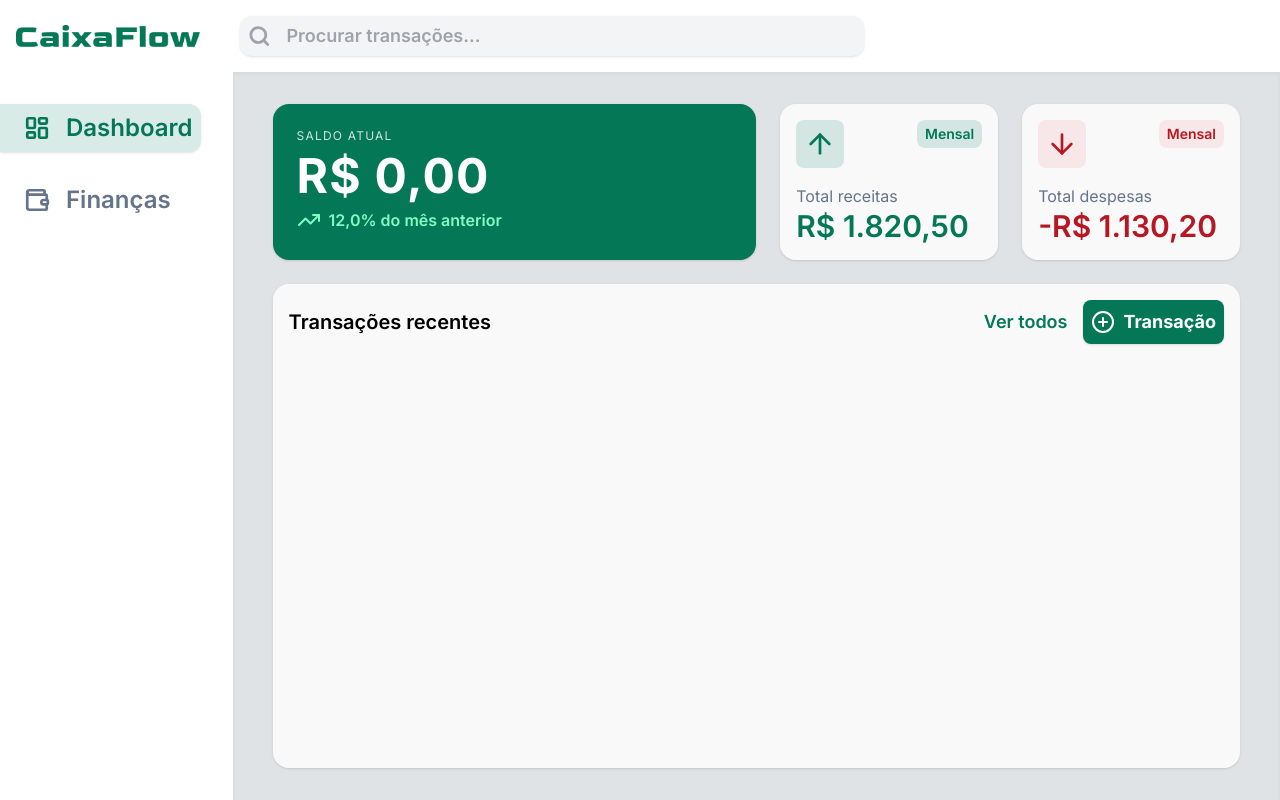
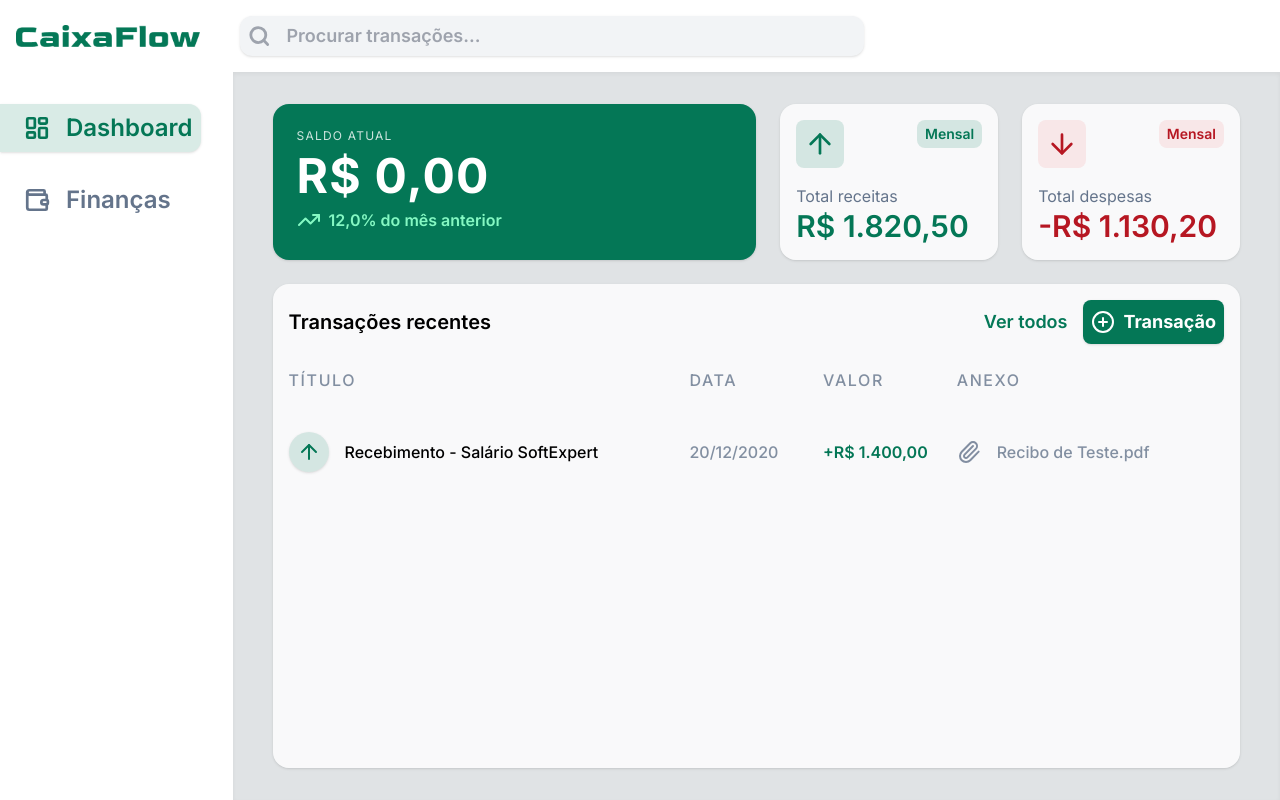
Before and after one commit to CaioSouza07/caixa-flow-web, a React (Vite) app: page / in a window 1280 px wide. Built offline with nearby package versions, Linux system fonts and the light colour scheme.

Commit message:
criado linha para tabela de transacoes

```diff
--- a/src/components/RecentTransactionsCard.jsx
+++ b/src/components/RecentTransactionsCard.jsx
@@ -1,9 +1,10 @@
 import { NavLink } from "react-router";
 import AddTransactionButton from "./AddTransactionButton";
+import TableTransactions from "./TableTransactions";
 
 function RecentTransactionCard() {
   return (
-    <div className="rounded-2xl shadow flex flex-1 bg-white/80 p-4">
+    <div className="rounded-2xl shadow flex flex-1 bg-white/80 p-4 flex-col gap-6 overflow-hidden">
       <div className="flex justify-between w-full items-center h-fit">
         <h1 className="text-xl font-semibold">Transações recentes</h1>
         <div className="flex items-center gap-4">
@@ -16,6 +17,9 @@ function RecentTransactionCard() {
           <AddTransactionButton />
         </div>
       </div>
+      <div>
+        <TableTransactions />
+      </div>
     </div>
   );
 }
--- /dev/null
+++ b/src/components/TableTransactions.jsx
@@ -0,0 +1,28 @@
+import TransactionLineTable from "./TransactionLineTable";
+
+function TableTransactions() {
+  return (
+    <table className="flex flex-col  gap-10">
+      <thead className="text-[#64748B]/80 tracking-widest">
+        <tr className="flex justify-start items-center">
+          <th className="text-left font-medium w-3/7">TÍTULO</th>
+          <th className="text-left font-medium w-1/7">DATA</th>
+          <th className="text-left font-medium w-1/7">VALOR</th>
+          <th className="text-left font-medium w-2/7">ANEXO</th>
+        </tr>
+      </thead>
+      <tbody>
+        <TransactionLineTable
+          transaction={{
+            title: "Recebimento - Salário SoftExpert",
+            date: "20/12/2020",
+            value: 1400,
+            attachment: "Recibo de Teste.pdf",
+          }}
+        />
+      </tbody>
+    </table>
+  );
+}
+
+export default TableTransactions;
--- /dev/null
+++ b/src/components/TransactionLineTable.jsx
@@ -0,0 +1,44 @@
+import { ArrowDown, ArrowUp, Paperclip } from "lucide-react";
+
+function TransactionLineTable({ transaction }) {
+  return (
+    <tr className="flex justify-start items-center">
+      <td className="text-left font-medium w-3/7">
+        <div className="flex items-center gap-4">
+          <div
+            className={`${transaction.value < 0 ? "bg-[#F8E7E8] text-[#B61722]" : "bg-[#047756]/15 text-[#047756] "} rounded-full p-2 shadow`}
+          >
+            {transaction.value < 0 ? <ArrowDown /> : <ArrowUp />}
+          </div>
+          <p>{transaction.title}</p>
+        </div>
+      </td>
+      <td className="text-left font-medium w-1/7 text-[#64748B]/80">
+        {transaction.date}
+      </td>
+      <td className="text-left font-medium w-1/7">
+        <h2
+          className={`${transaction.value < 0 ? "text-[#B61722]" : "text-[#047756]"} font-semibold`}
+        >
+          {transaction.value < 0
+            ? `-R$ ${(transaction.value * -1).toLocaleString("pt-BR", {
+                minimumFractionDigits: 2,
+                maximumFractionDigits: 2,
+              })}`
+            : `+R$ ${transaction.value.toLocaleString("pt-BR", {
+                minimumFractionDigits: 2,
+                maximumFractionDigits: 2,
+              })}`}
+        </h2>
+      </td>
+      <td className="text-left font-medium w-2/7 text-[#64748B]/80">
+        <div className="flex items-center gap-4">
+          <Paperclip />
+          <p>{transaction.attachment}</p>
+        </div>
+      </td>
+    </tr>
+  );
+}
+
+export default TransactionLineTable;
```
